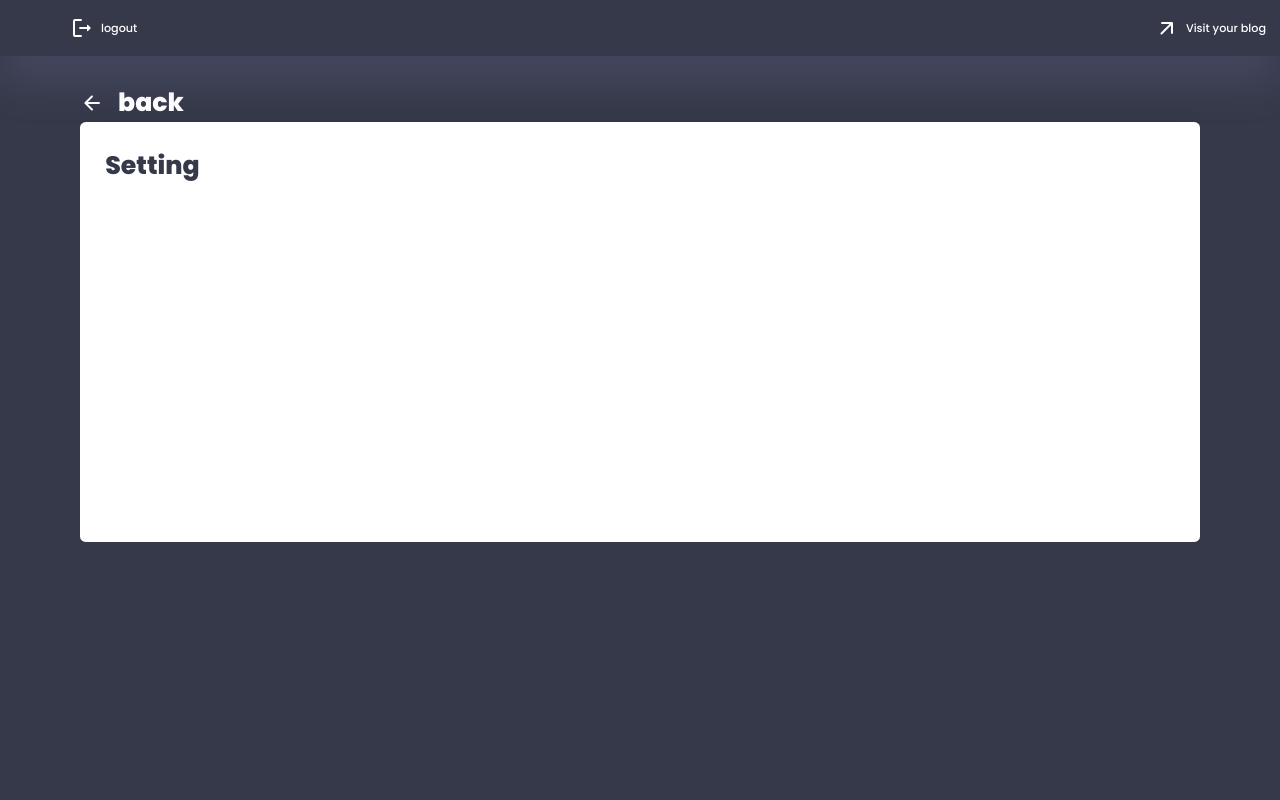
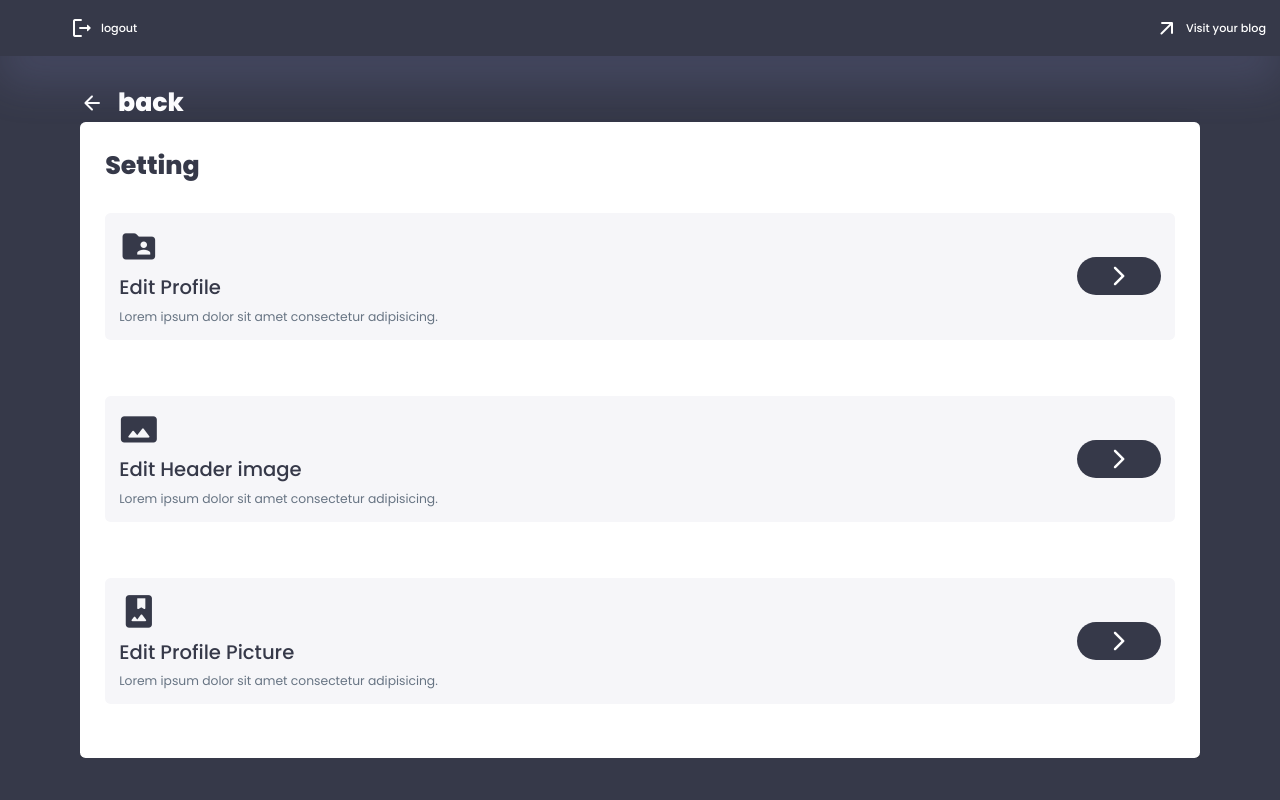
Before and after one commit to zilogfa/NexLog, a Flask app: page /auth/setting in a window 1280 px wide. Run offline with Flask 3, Linux system fonts and the light colour scheme; a user stored in the database is signed in; some libraries are stand-ins or nearby versions.

Commit message:
SETTING UI TABS design I/P | Subdomain issue fixed

```diff
--- a/app/routes/blog_routes.py
+++ b/app/routes/blog_routes.py
@@ -28,7 +28,7 @@ def blog(user_subdomain):
     blog.impressions += 1
     db.session.commit()
 
-    return render_template('blog.html', posts=posts, blog=blog, subjects=subjects, top_posts=top_posts)
+    return render_template('blog.html', posts=posts, blog=blog, subjects=subjects, top_posts=top_posts, subdomain=user_subdomain)
 
 
 @blog_routes.route('/view_post/<int:post_id>', methods=['GET', 'POST'])
--- a/app/static/css/blog.css
+++ b/app/static/css/blog.css
@@ -424,6 +424,59 @@
 }
 
 
+/* SETTING PAGE >>>>>>>>>>>>>>>>>>>>>>>>>>>>>>>>>>>>>>>> */
+
+.admin_panel .setting-tab{
+    display: flex;
+    flex-direction: row;
+    justify-content: space-between;
+    align-items: center;
+    margin: 2rem 0rem;
+    background-color: var(--color-background);
+    border-radius: var(--border-radius-1);
+    padding: 1rem;
+}
+
+.admin_panel .setting-tab .setting-title{
+    display: flex;
+    flex-direction: column;
+    gap: 0.4rem;
+}
+
+.admin_panel .setting-tab .setting-title span{
+    font-size: 2.8rem;
+}
+
+.admin_panel .setting-tab .setting-title h3{
+    font-size: 1.4rem;
+}
+
+.admin_panel .setting-tab .setting-btn a{
+    display: flex;
+    align-items: center;
+    justify-content: center;
+    padding: 0.5rem 1rem;
+    width: 6rem;
+    background-color: var(--color-dark);
+    border-radius: 50px;
+    transition: var(--transition-1);
+}
+
+.admin_panel .setting-tab .setting-btn a span{
+    color: var(--color-white);
+}
+
+.admin_panel .setting-tab .setting-btn a:hover{
+    box-shadow: var(--box-shadow);
+    width: 7rem;
+    opacity: 0.8;
+}
+
+.admin_panel .setting-tab .setting-btn a:active{
+    transform: scale(0.9);
+    background-color: var(--color-dark-variant);
+}
+
 
 
 @media only screen and (max-width: 1280px) {
--- a/app/static/css/root.css
+++ b/app/static/css/root.css
@@ -46,7 +46,7 @@
     padding: 0;
     outline: 0;
     appearance: 0;
-    /* border: 0; */
+    border: 0;
     text-decoration: none;
     box-sizing: border-box;
 }
--- a/app/templates/auth/setting.html
+++ b/app/templates/auth/setting.html
@@ -10,6 +10,51 @@
 <div class="admin_panel">
     <h1>Setting</h1>
 
+    <!-- profile tab -->
+    <div class="setting-tab">
+        <div class="setting-title">
+            <span class="material-icons-round">folder_shared</span>
+            <h3>Edit Profile</h3>
+            <p>Lorem ipsum dolor sit amet consectetur adipisicing.</p>
+        </div>
+        <div class="setting-btn">
+            <a href="#">
+                <span class="material-icons-round">arrow_forward_ios</span>
+            </a>
+        </div>
+    </div>
+    <!-- End profile tab -->
+
+    <!-- Header img  tab -->
+    <div class="setting-tab">
+        <div class="setting-title">
+            <span class="material-icons-round">panorama</span>
+            <h3>Edit Header image</h3>
+            <p>Lorem ipsum dolor sit amet consectetur adipisicing.</p>
+        </div>
+        <div class="setting-btn">
+            <a href="#">
+                <span class="material-icons-round">arrow_forward_ios</span>
+            </a>
+        </div>
+    </div>
+    <!-- End header tab -->
+
+    <!-- profile Picture tab -->
+    <div class="setting-tab">
+        <div class="setting-title">
+            <span class="material-icons-round">photo_album</span>
+            <h3>Edit Profile Picture</h3>
+            <p>Lorem ipsum dolor sit amet consectetur adipisicing.</p>
+        </div>
+        <div class="setting-btn">
+            <a href="#">
+                <span class="material-icons-round">arrow_forward_ios</span>
+            </a>
+        </div>
+    </div>
+    <!-- End profile picture tab -->
+
 
 </div>
 
--- a/app/templates/blog.html
+++ b/app/templates/blog.html
@@ -25,7 +25,7 @@
             </div>
 
             <a class="read-more"
-                href="{{url_for('blog.view_post', user_subdomain=current_user.subdomain, post_id=post.id)}}">Read
+                href="{{url_for('blog.view_post', user_subdomain=subdomain, post_id=post.id)}}">Read
                 more...</a>
 
         </div>
--- a/app/templates/posts_by_subject.html
+++ b/app/templates/posts_by_subject.html
@@ -26,7 +26,7 @@
             </div>
 
             <a class="read-more"
-                href="{{url_for('blog.view_post', user_subdomain=current_user.subdomain, post_id=post.id)}}">Read
+                href="{{url_for('blog.view_post', user_subdomain=subdomain, post_id=post.id)}}">Read
                 more...</a>
 
         </div>
--- a/app/templates/view_post.html
+++ b/app/templates/view_post.html
@@ -17,7 +17,7 @@
             {% if post.subjects %}
             {% for subject in post.subjects %}
             <a class="post-subject"
-                href="{{url_for('blog.posts_by_subject', user_subdomain=current_user.subdomain, subject_id=subject.id)}}">#{{subject.name}}</a>
+                href="{{url_for('blog.posts_by_subject', user_subdomain=subdomain, subject_id=subject.id)}}">#{{subject.name}}</a>
             {% endfor %}
             {% endif %}
         </div>
```
Also changed, not shown: app/templates/blog_base.html (+4 -4 lines), app/routes/auth_routes.py (line endings or trailing spaces), instance/site.db.
